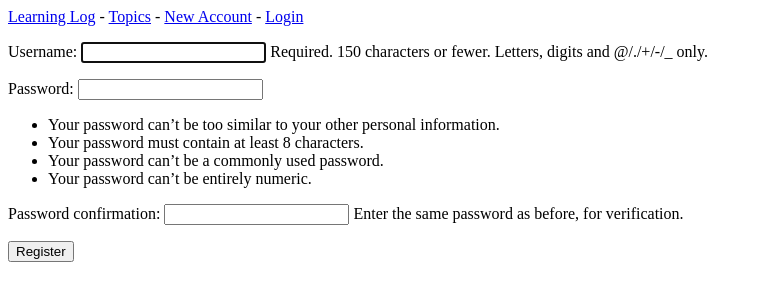
After one commit to AntaeusNar/LearningLog-Django, a Django app: page /users/register/ in a window 1280 px wide. The commit adds this page. Shown: the top 301 px of the page, without its empty margins (0-759 px from the left). Run offline with Django 3.2, Linux system fonts and the light colour scheme.

Commit message:
setup registering new users

```diff
--- a/learning_log/settings.py
+++ b/learning_log/settings.py
@@ -122,3 +122,6 @@ USE_TZ = True
 # https://docs.djangoproject.com/en/2.1/howto/static-files/
 
 STATIC_URL = '/static/'
+
+# My settings
+LOGOUT_REDIRECT_URL = '/'
--- a/learning_log/urls.py
+++ b/learning_log/urls.py
@@ -18,6 +18,6 @@ from django.urls import path, include
 
 urlpatterns = [
     path('admin/', admin.site.urls),
-    path('users/', include('users.url')),
+    path('users/', include('users.urls')),
     path('', include('learning_logs.urls')),
 ]
--- a/learning_logs/templates/learning_logs/base.html
+++ b/learning_logs/templates/learning_logs/base.html
@@ -2,9 +2,11 @@
     <a href = "{% url 'learning_logs:index' %}">Learning Log</a> -
     <a href = "{% url 'learning_logs:topics' %}">Topics</a> -
     {% if user.is_authenticated %}
-        Hello, {{user.username }}
+        Hello, {{user.username }} -
+        <a href="{% url 'users:logout' %}">Log Out</a>
     {% else %}
-        <a href="{%url 'users:login' %}">Login</a>
+        <a href="{% url 'users:register' %}">New Account</a> -
+        <a href="{% url 'users:login' %}">Login</a>
     {% endif %}
 </p>
 
--- a/users/templates/users/login.html
+++ b/users/templates/users/login.html
@@ -1,12 +1,12 @@
-{% extends 'learning_logs/base.html' %}
+{% extends "learning_logs/base.html" %}
 
 {% block content %}
 
-(% if form.errors %}
+    {% if form.errors %}
         <p>Your username and password didn't match, Please try again.</p>
     {% endif %}
 
-<form method=post" action="{%url 'users:login' %}">
+    <form method="post" action="{%url 'users:login' %}">
         {% csrf_token %}
         {{ form.as_p}}
         <button name="submit">Login</button>
--- /dev/null
+++ b/users/templates/users/register.html
@@ -0,0 +1,12 @@
+{% extends "learning_logs/base.html" %}
+
+{% block content %}
+    <form method="post" action="{%url 'users:register' %}">
+        {% csrf_token %}
+        {{ form.as_p }}
+
+        <button name="submit">Register</button>
+        <input type="hidden" name="next" value="{% url 'learning_logs:index' %}" />
+    </form>
+
+{% endblock content %}
--- a/users/urls.py
+++ b/users/urls.py
@@ -1,12 +1,18 @@
 """Defines url paths for the users section"""
 
 from django.urls import path
-from django.contrib.auth.views import login
+from django.contrib.auth import views as auth_views
 
 from . import views
 
 app_name = 'users'
 urlpatterns = [
     # Login page
-    path('login/', login, {'template_name': 'users/login.html'}, name='login'),
+    path('login/', auth_views.LoginView.as_view(template_name='users/login.html'), name='login'),
+
+    # Logout page.
+    path('logout/', auth_views.LogoutView.as_view(), name='logout'),
+
+    # Registration page
+    path('register/', views.register, name='register')
 ]
--- a/users/views.py
+++ b/users/views.py
@@ -1,3 +1,26 @@
 from django.shortcuts import render
+from django.http import HttpResponseRedirect
+from django.urls import reverse
+from django.contrib.auth import login, authenticate
+from django.contrib.auth.forms import UserCreationForm
 
 # Create your views here.
+
+
+def register(request):
+    """Register a new user."""
+    if request.method != 'POST':
+        # Display blank registration form.
+        form = UserCreationForm()
+    else:
+        # Process completed form.
+        form = UserCreationForm(data=request.POST)
+
+        if form.is_valid():
+            new_user = form.save()
+            # Log the user in and then redirect to home page.
+            authenticated_user = authenticate(username=new_user.username, password=request.POST['password1'])
+            login(request, authenticated_user)
+            return HttpResponseRedirect(reverse('learning_logs:index'))
+    context = {'form': form}
+    return render(request, 'users/register.html', context)
```
Also changed, not shown: db.sqlite3. Lines whose indentation alone changed are shown as unchanged.
